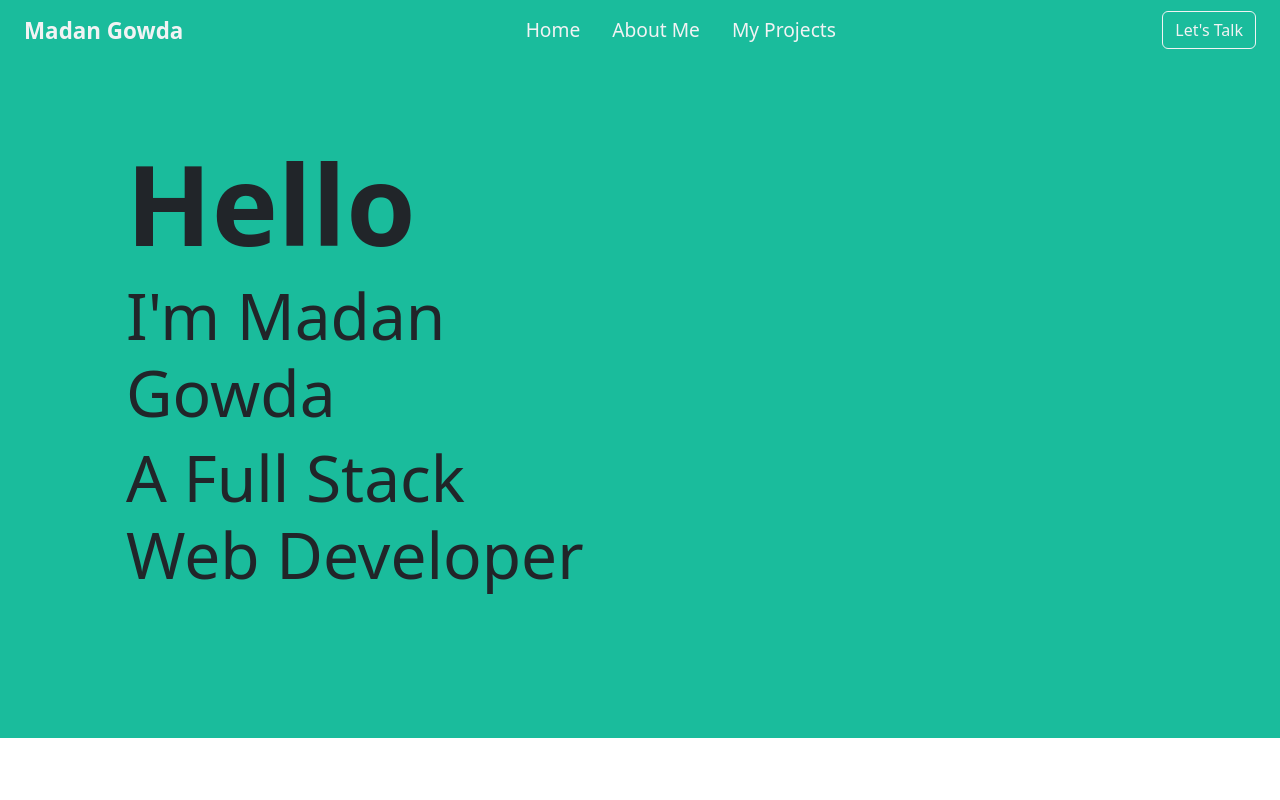
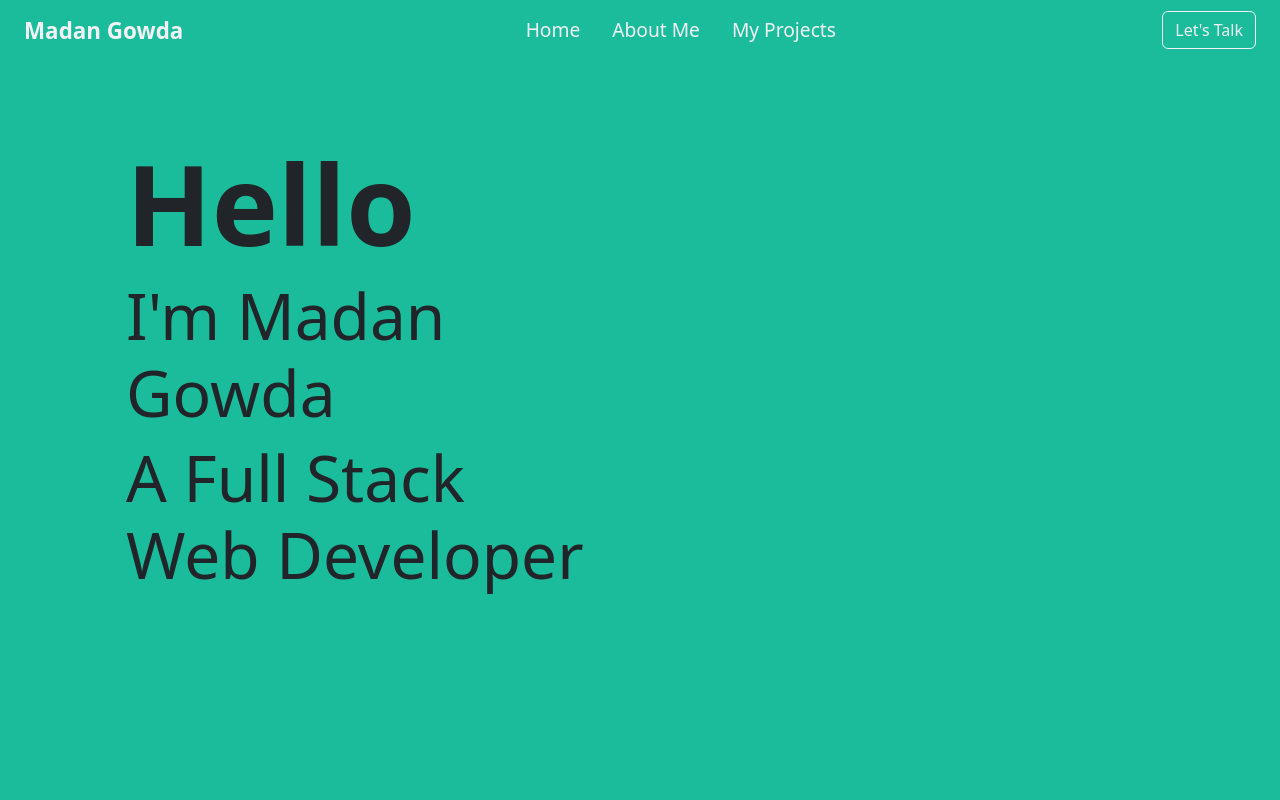
Before and after one commit to madan3242/madan, a React (Vite) app: page / in a window 1280 px wide. Shown: the top 800 px of the page. Built offline with nearby package versions, Linux system fonts and the light colour scheme.

Commit message:
home component fixed

```diff
--- a/src/pages/Home/Home.css
+++ b/src/pages/Home/Home.css
@@ -1,5 +1,6 @@
 .home-bgc {
     background-color: #1ABC9C;
+    height: 100vh;
 }
 
 .home{
```
Also changed, not shown: src/pages/Home/Home.jsx (+5 -5 lines).
